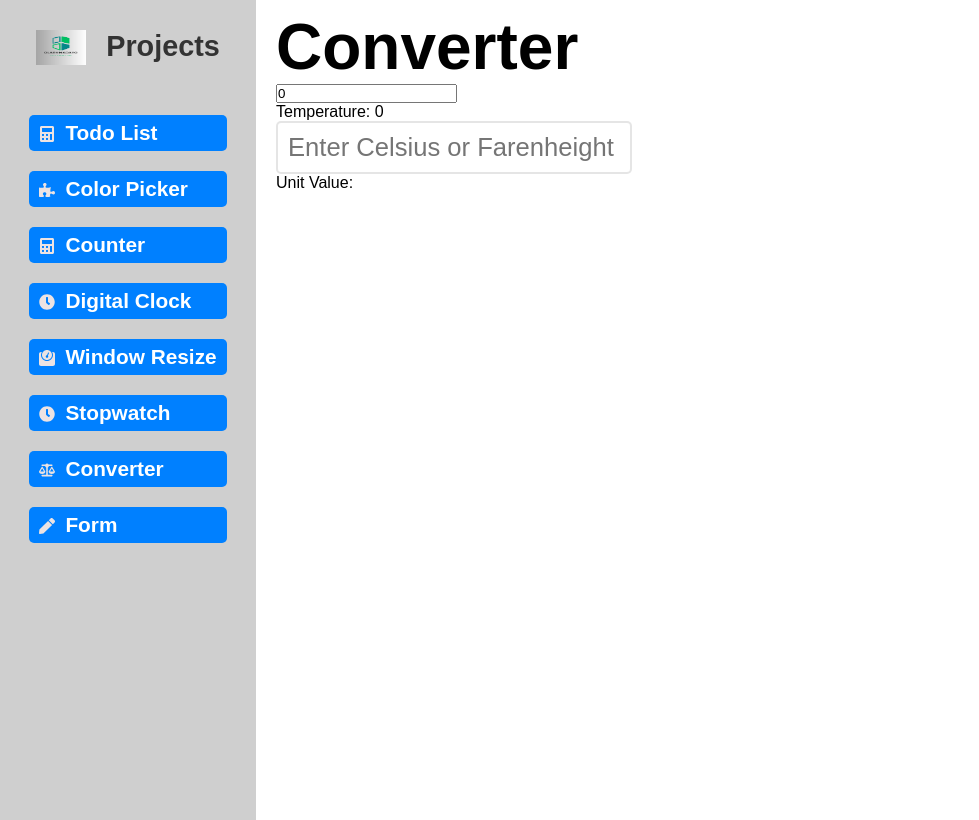
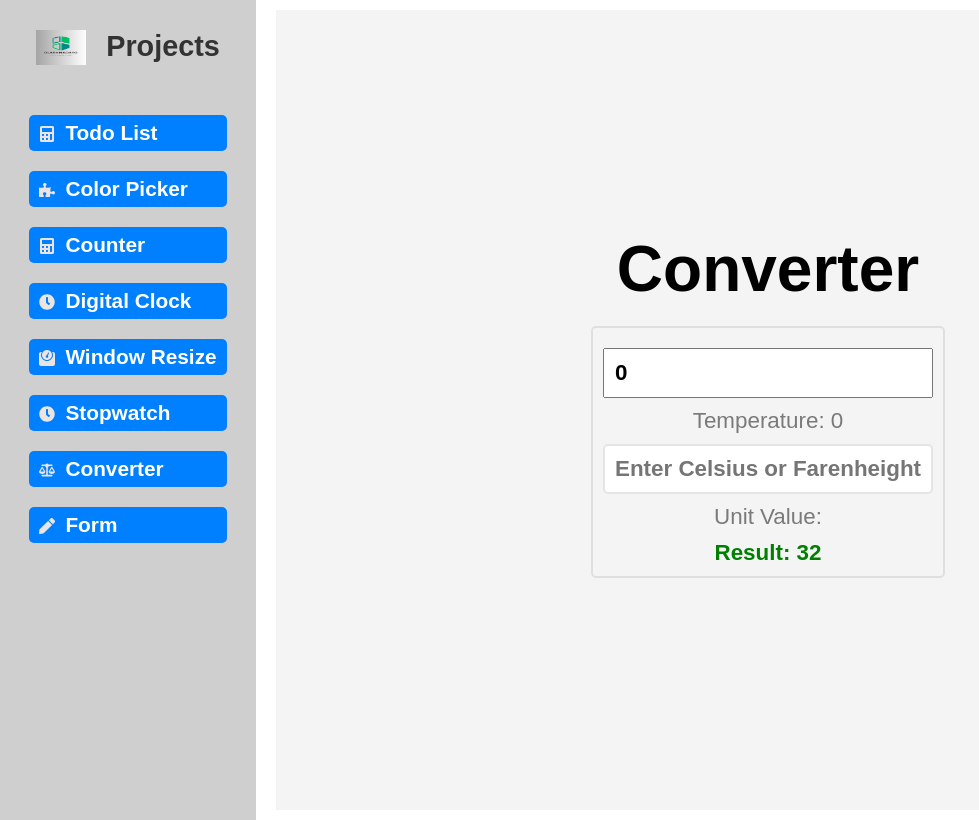
Before and after one commit to olaemmadayo/project_portfolio, a React (Vite) app: page /converter in a window 1280 px wide. Shown: the whole page, without its empty margins (0-979 px from the left). Built offline with nearby package versions, Linux system fonts and the light colour scheme.

Commit message:
converter modified

```diff
--- a/src/component/Converter.jsx
+++ b/src/component/Converter.jsx
@@ -1,4 +1,5 @@
 import React, { useState } from 'react'
+import "../styles/coverter.css"
 
 
 const Converter = () => {
@@ -38,6 +39,7 @@ const Converter = () => {
 
         <input placeholder='Enter Celsius or Farenheight (C or F) ' type="text" value={unit} onChange={handleUnitCchange}/>
         <p>Unit Value: {unit}</p>
+        <p className='result'>Result: {newTemp}</p>
 
       </div>
 
--- a/src/styles/colorPicker.css
+++ b/src/styles/colorPicker.css
@@ -5,8 +5,10 @@ body{
   display: flex;
   flex-direction: column;
   align-items: center;
-
-  width: 100%;
+  justify-content: center;
+  min-height: 100vh;
+  text-align: center;
+  background-color: #f4f4f4;
 }
 .color-display{
   width: 200px;
--- /dev/null
+++ b/src/styles/coverter.css
@@ -0,0 +1,33 @@
+.converter{
+  display: flex;
+  flex-direction: column;
+  align-items: center;
+  justify-content: center;
+  min-height: 100vh;
+  text-align: center;
+  background-color: #f4f4f4;
+}
+.converter h1{
+  margin-bottom: 20px;
+}
+.temp--input{
+  font-size: 1.4rem;
+  padding: 10px;
+  border: 2px solid hsl(0, 0%, 80%, 0.5);
+  border-radius: 5px;
+  color: hsl(0, 0%, 0%, 0.5);
+  margin-bottom: 10px;
+}
+.temp--input input{
+  font-size: 1.4rem;
+  padding: 10px;
+  font-weight: bold;
+  margin-bottom: 10px;
+  margin-top: 10px;
+}
+.result{
+  color: green;
+  font-size: 1.4rem;
+  font-weight:bold ;
+  margin-top: 10px ;
+}
```
